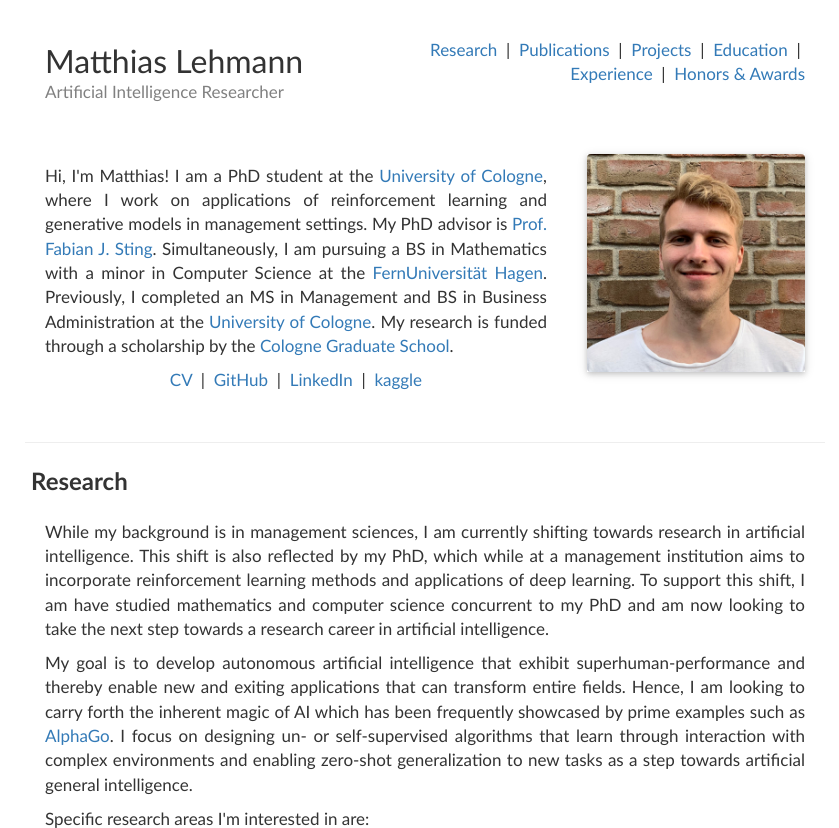
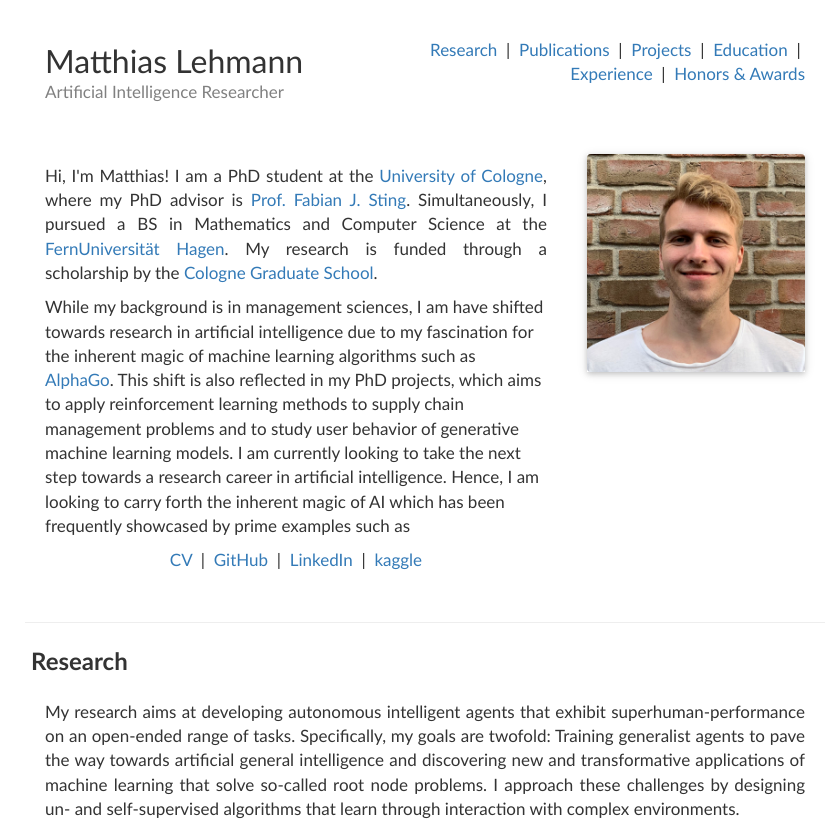
Before and after one commit to Matt00n/Matt00n.github.io, a plain HTML site: page index.html in a window 1280 px wide. Shown: the top 828 px of the page, without its empty margins (215-1054 px from the left). Drawn offline with nearby package versions, Linux system fonts and the light colour scheme.

Commit message:
updated research overview

```diff
--- a/index.html
+++ b/index.html
@@ -105,11 +105,22 @@
                             </p>
 
                             <p align="justify" style="text-align: justify; text-justify: inter-word;">
-                                Hi, I'm Matthias! I am a PhD student at the <a href="https://wiso.uni-koeln.de/en/" target="_blank">University of Cologne</a>,
-                                where I work on applications of reinforcement learning and generative models in management settings. My PhD advisor is <a href="https://scholar.google.com/citations?user=OJAvSC8AAAAJ&hl=en&oi=ao" target="_blank">Prof. Fabian J. Sting</a>.
-                                Simultaneously, I am pursuing a BS in Mathematics with a minor in Computer Science at the <a href="https://www.fernuni-hagen.de/english/" target="_blank">FernUniversität Hagen</a>.
-                                Previously, I completed an MS in Management and BS in Business Administration at the <a href="https://wiso.uni-koeln.de/en/" target="_blank">University of Cologne</a>.
+                                Hi, I'm Matthias! I am a PhD student at the <a href="https://wiso.uni-koeln.de/en/" target="_blank">University of Cologne</a>, where my PhD advisor is <a href="https://scholar.google.com/citations?user=OJAvSC8AAAAJ&hl=en&oi=ao" target="_blank">Prof. Fabian J. Sting</a>.
+                                Simultaneously, I pursued a BS in Mathematics and Computer Science at the <a href="https://www.fernuni-hagen.de/english/" target="_blank">FernUniversität Hagen</a>.
                                 My research is funded through a scholarship by the <a href="https://cgs.uni-koeln.de/en/doctoral-phd-programmes" target="_blank">Cologne Graduate School</a>.
+                            </p>
+                            <p>
+                                While my background is in management sciences, I am have shifted
+                                towards research in artificial intelligence due to my fascination for the inherent magic of machine learning algorithms such as
+                                <a href="https://www.nature.com/articles/nature16961" target="_blank">AlphaGo</a>.
+                                 This shift is also reflected in
+                                my PhD projects, which aims to apply reinforcement
+                                learning methods to supply chain management problems and to study user behavior of generative machine learning models.
+                                I am currently looking to take the next step towards a research career in artificial intelligence.
+
+                                Hence, I am looking to carry forth the inherent magic of AI
+                                which has been frequently showcased by prime examples such as
+
                             </p>
                             <p>
                                 <!-- Fill with life + Research interests + Internship & Teaching Assistant -->
@@ -157,24 +168,12 @@
                     <tr>
                         <td align="justify" style="text-align: justify; text-justify: inter-word;">
                             <p>
-                                While my background is in management sciences, I am currently shifting
-                                towards research in artificial intelligence. This shift is also reflected by
-                                my PhD, which while at a management institution aims to incorporate reinforcement
-                                learning methods and applications of deep learning. To support this shift, I am
-                                have studied mathematics and computer science concurrent to my PhD and am now looking
-                                to take the next step towards a research career in artificial intelligence.
-                            </p>
-
-                            <p>
-                                My goal is to develop autonomous artificial intelligence that exhibit superhuman-performance
-                                and thereby enable new and exiting applications that can transform entire fields.
-                                Hence, I am looking to carry forth the inherent magic of AI
-                                which has been frequently showcased by prime examples such as
-                                <a href="https://www.nature.com/articles/nature16961" target="_blank">AlphaGo</a>.
-
-                                I focus on designing un- or self-supervised algorithms that learn through interaction
-                                with complex environments and enabling zero-shot generalization to new tasks as a step
-                                towards artificial general intelligence.
+                                My research aims at developing autonomous intelligent agents that exhibit superhuman-performance
+                                on an open-ended range of tasks. Specifically, my goals are twofold: Training generalist agents
+                                to pave the way towards artificial general intelligence and
+                                discovering new and transformative applications of machine learning that solve so-called root node problems.
+                                I approach these challenges by designing un- and self-supervised algorithms that learn through interaction
+                                with complex environments.
                             </p>
 
                             <p>Specific research areas I'm interested in are:</p>
```
